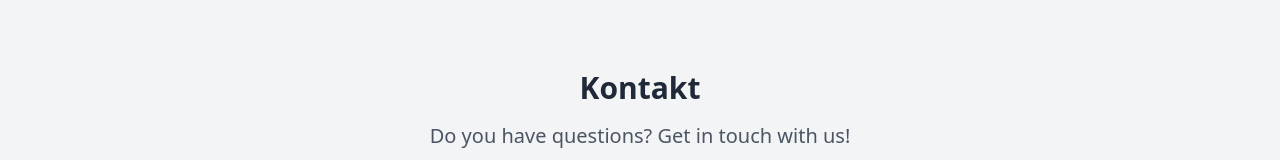
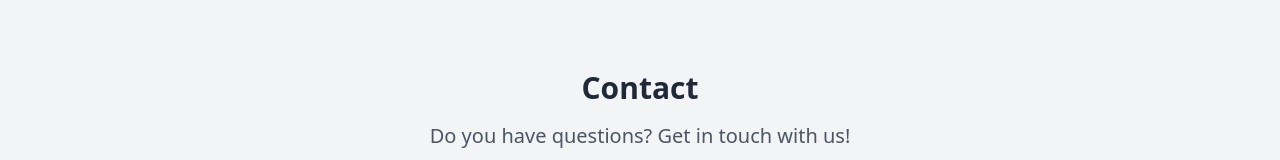
Before and after one commit to W-Worach/restaurant-web-app, a Next.js app: page / in a window 1280 px wide. Shown: the part 1254-1414 px from the top of the page. Built offline with nearby package versions, Linux system fonts and the light colour scheme.

Commit message:
Translation

```diff
--- a/pages/index.js
+++ b/pages/index.js
@@ -84,7 +84,7 @@ export default function Home() {
 
       {/* Contact section */}
       <section className="contact-section text-center py-20 bg-gray-100">
-        <h2 className="text-3xl font-bold text-gray-800">Kontakt</h2>
+        <h2 className="text-3xl font-bold text-gray-800">Contact</h2>
         <p className="text-xl mt-4 text-gray-600">
           Do you have questions? Get in touch with us!
         </p>
```
